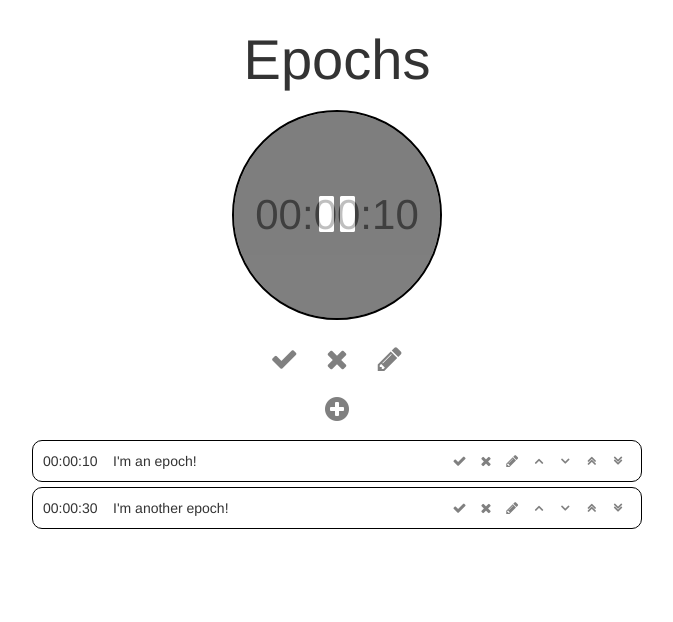
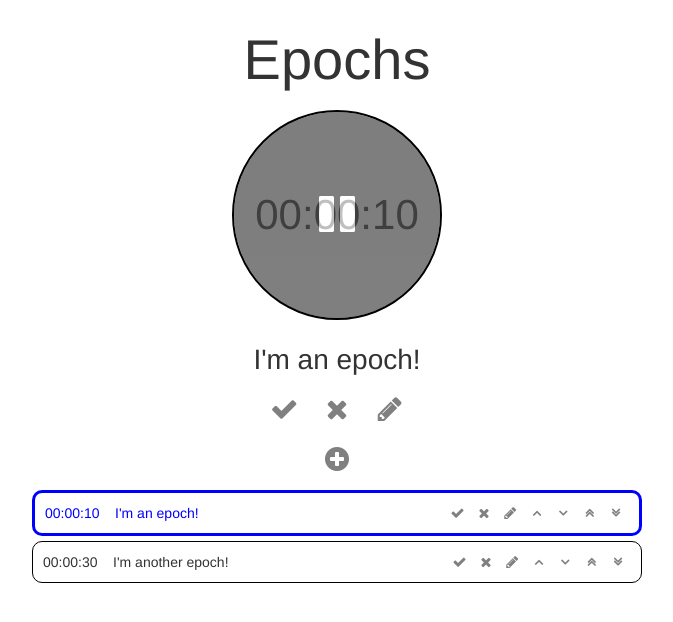
Before and after one commit to czhao39/epochs, a React app: page / in a window 1280 px wide. Shown: the top 622 px of the page, without its empty margins (303-976 px from the left). Built offline with nearby package versions, Linux system fonts and the light colour scheme.

Commit message:
emphasize current task

```diff
--- a/src/components/TaskItem.js
+++ b/src/components/TaskItem.js
@@ -7,7 +7,7 @@ import { secsToDuration, durationToString } from "../helpers";
 
 const TaskItem = ({ index, name, secsRemaining, setTimeRemaining, moveTask, finishTask, toggleEditTaskModal }) => {
     return (
-        <div className="task-item">
+        <div className={`task-item${index === 0 ? " current" : ""}`}>
             <div className="task-item-time-remaining">{durationToString(secsToDuration(secsRemaining))}</div>
             <div className="task-item-name">{name}</div>
             <div className="task-item-buttons">
--- a/src/containers/CurTaskBox.js
+++ b/src/containers/CurTaskBox.js
@@ -21,6 +21,9 @@ export default class CurTaskBox extends Component {
                     secsRemaining={this.props.tasks.list.length > 0 ? this.props.tasks.list[0].secsRemaining : 0}
                     togglePaused={this.props.togglePaused}
                 />
+                <div className="cur-task">
+                    {this.props.tasks.list[0].name}
+                </div>
                 <div className="cur-task-controls">
                     <i
                         className="done-button fa fa-fw fa-check"
--- a/src/styles/CurTaskBox.scss
+++ b/src/styles/CurTaskBox.scss
@@ -1,3 +1,8 @@
+.cur-task {
+    margin-top: 1rem;
+    font-size: 2em;
+}
+
 .cur-task-controls {
     font-size: 2em;
     margin-top: 1rem;
--- a/src/styles/TaskItem.scss
+++ b/src/styles/TaskItem.scss
@@ -4,6 +4,12 @@
     border: 1px solid black;
     border-radius: 10px;
     display: flex;
+
+    &.current {
+        color: blue;
+        border-color: blue;
+        border-width: 3px;
+    }
 }
 
 .task-item-time-remaining {
```
